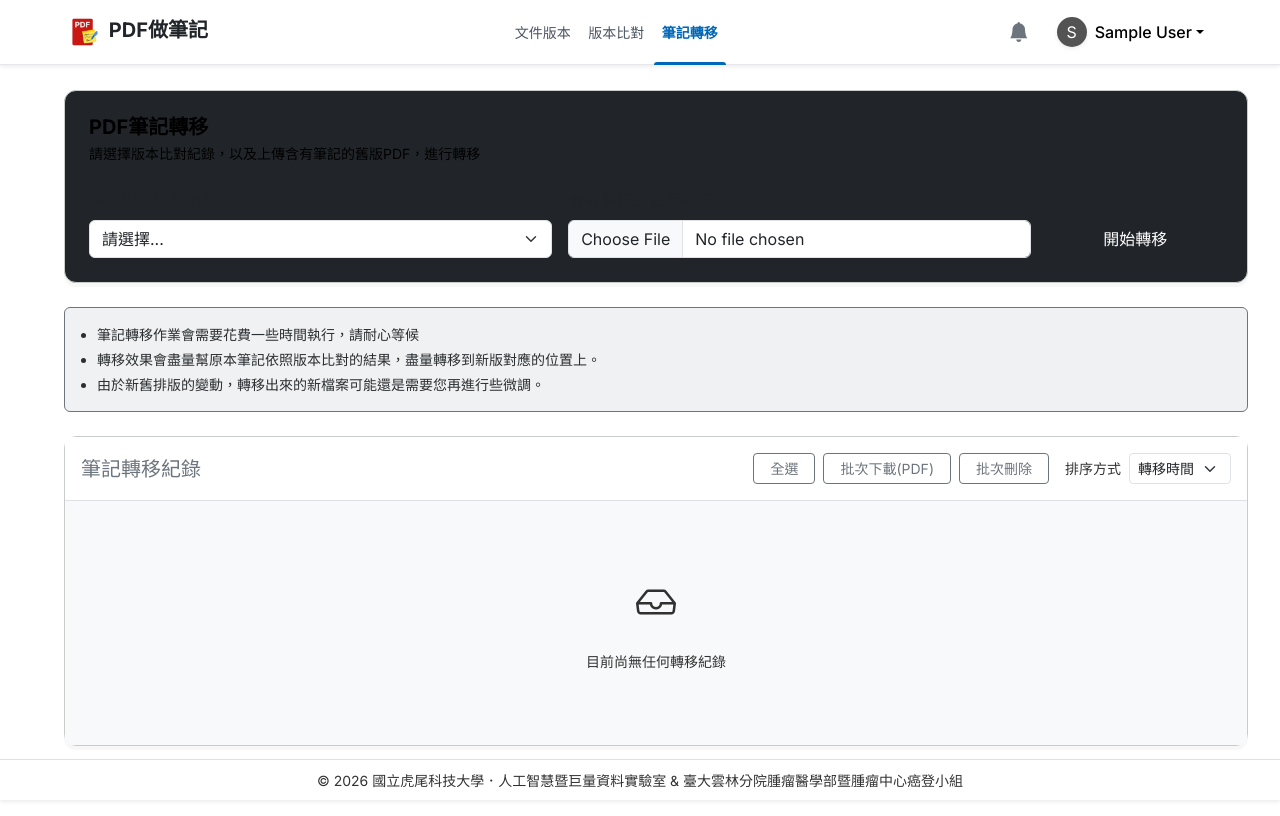
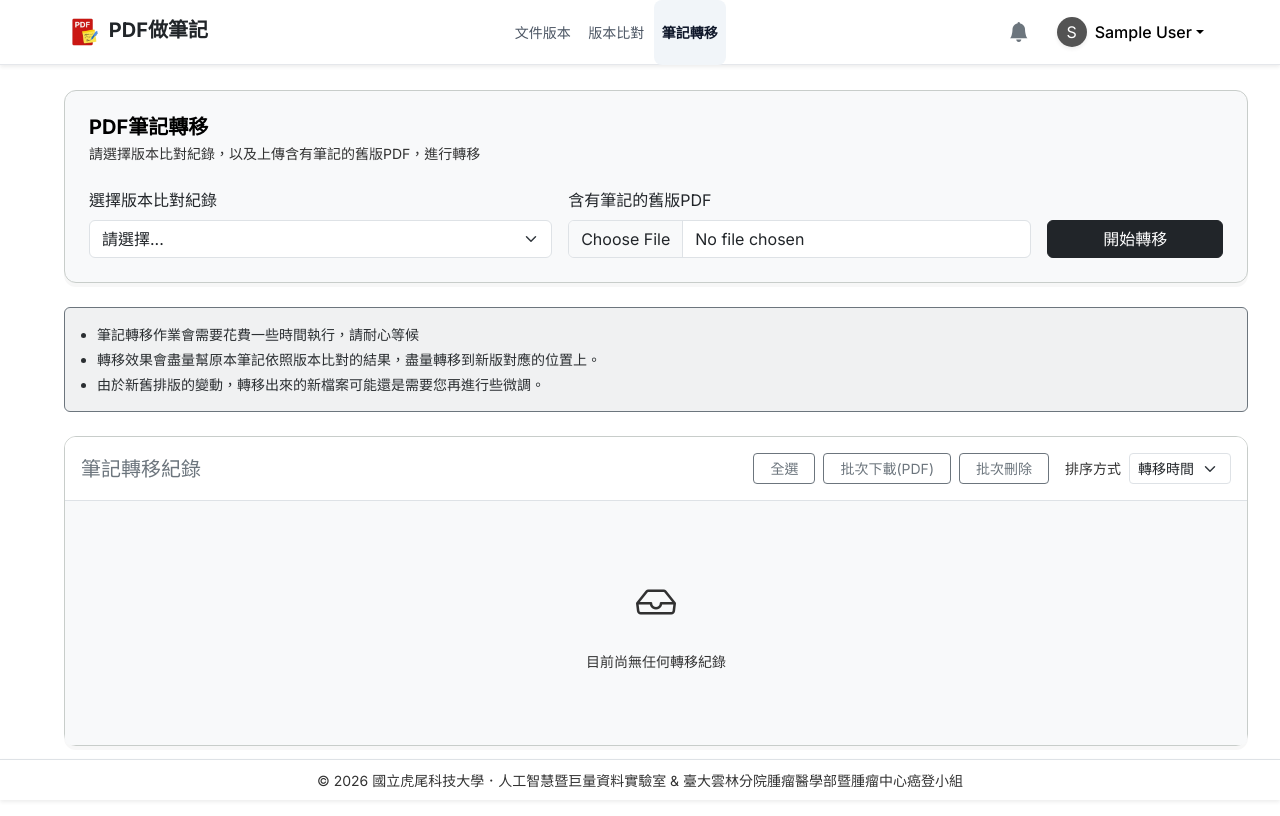
Before and after one commit to YuTzu2003/Notebook-Flask, a Flask app: page /notes in a window 1280 px wide. Run offline with Flask 3, Linux system fonts and the light colour scheme; the visitor is signed in with stand-in values (Sample User, id 1); data that the repository does not hold is empty; some libraries are stand-ins or nearby versions.

Commit message:
update system ui

```diff
--- a/app.py
+++ b/app.py
@@ -35,7 +35,7 @@ def create_app():
 
         error_code = str(uuid.uuid4()).split("-")[0]
         traceback_text = traceback.format_exc()
-        sql = "INSERT INTO ErrorLogs (ErrorCode, ErrorMessage, Traceback, CreatedAt) VALUES (?, ?, ?, GETDATE())"
+        sql = "INSERT INTO audit_logs (ErrorCode, ErrorMessage, Traceback, CreatedAt) VALUES (?, ?, ?, GETDATE())"
         execute_query(sql, (error_code, str(error), traceback_text))
         logging.error("Unhandled error %s\n%s", error_code, traceback_text)
 
--- a/modules/auth.py
+++ b/modules/auth.py
@@ -221,7 +221,7 @@ def error_log():
     conn = get_conn()
     cursor = conn.cursor()
 
-    sql = "SELECT TOP 100 LogID, ErrorCode, ErrorMessage, Traceback, CreatedAt FROM ErrorLogs ORDER BY CreatedAt DESC"
+    sql = "SELECT TOP 100 LogID, ErrorCode, ErrorMessage, Traceback, CreatedAt FROM audit_logs ORDER BY CreatedAt DESC"
 
     try:
         cursor.execute(sql)
--- a/static/css/index.css
+++ b/static/css/index.css
@@ -57,8 +57,8 @@ body { background: var(--home-ground) !important; color: var(--home-ink); font-f
 .records-list { display: grid; gap: var(--space-xs); }
 .record-card { display: flex; flex-direction: column; align-items: stretch; justify-content: space-between; gap: var(--space-md); padding: var(--space-sm) var(--space-md); }
 .record-card__document { display: flex; align-items: center; min-width: 0; gap: var(--space-sm); }
-.record-card__icon { display: grid; width: 2.5rem; height: 2.5rem; flex: 0 0 auto; place-items: center; background: var(--home-green-soft); border: 1px solid var(--home-green); border-radius: 0.5rem; color: var(--home-green); }
-.record-card h6 { overflow: hidden; margin: 0 0 0.25rem; color: var(--home-ink); font-size: 0.95rem; font-weight: 500; text-overflow: ellipsis; white-space: nowrap; line-height: 1.4; }
+.record-card__icon { display: grid; width: 3rem; height: 3rem; flex: 0 0 auto; place-items: center; background: var(--home-green-soft); border: 1px solid var(--home-green); border-radius: 0.5rem; color: var(--home-green); font-size: 1.25rem; }
+.record-card h6 { overflow: hidden; margin: 0 0 0.25rem; color: var(--home-ink); font-size: 0.95rem; font-weight: 600; text-overflow: ellipsis; white-space: nowrap; line-height: 1.4; }
 .record-card p { display: flex; flex-wrap: wrap; gap: var(--space-xs); margin: 0; color: var(--home-muted); font-size: 0.8rem; }
 .record-card p span { white-space: nowrap; }
 .record-card p i { color: var(--home-green); }
--- a/static/css/navbar.css
+++ b/static/css/navbar.css
@@ -68,36 +68,22 @@ body {
 }
 
 .navbar-nav .nav-link:hover {
-    color: #0067b8 !important;
-    background-color: rgba(0, 103, 184, 0.05);
-    border-radius: 8px 8px 0 0;
+    color: #0f172a !important;
+    background-color: #f8f9fa;
+    border-radius: 8px;
+    box-shadow: 0 4px 10px rgba(0, 0, 0, 0.08); /* 灰色陰影 */
+    z-index: 1;
 }
 
 .navbar-nav .nav-link.active {
-    color: #0067b8 !important;
-    font-weight: 600;
-    background-color: transparent;
+    color: #0f172a !important;
+    font-weight: 700;
+    background-color: #f1f5f9; /* 灰色背景停留 */
+    border-radius: 8px;
 }
 
 @media (min-width: 992px) {
-    .navbar-nav .nav-link::before {
-        content: "";
-        position: absolute;
-        bottom: 0;
-        left: 0;
-        right: 0;
-        height: 3px;
-        background-color: #0067b8;
-        border-radius: 3px 3px 0 0;
-        transform: scaleX(0);
-        transition: transform 0.3s ease, opacity 0.3s ease;
-        opacity: 0;
-    }
 
-    .navbar-nav .nav-link.active::before {
-        transform: scaleX(1);
-        opacity: 1;
-    }
 }
 
 @media (max-width: 991.98px) {
@@ -108,14 +94,7 @@ body {
         border-bottom: 1px solid #eee;
         box-shadow: 0 10px 15px -3px rgba(0,0,0,0.05);
     }
-    .navbar-nav .nav-link.active {
-        background-color: rgba(0, 103, 184, 0.08);
-        border-radius: 8px;
-        color: #0067b8 !important;
-    }
-    .navbar-nav .nav-link.active::before {
-        display: none;
-    }
+
 }
 
 /* 使用者下拉選單美化 */
@@ -174,9 +153,11 @@ body {
 }
 
 .card {
+    --bs-card-border-radius: 0.75rem;
+    --bs-card-inner-border-radius: calc(0.75rem - 1px);
     background-color: #fcfdfc;
     border: 1px solid #c8cdca !important;
-    border-radius: 0.75rem !important;
+    border-radius: var(--bs-card-border-radius) !important;
     box-shadow: 0 0.25rem 0 rgba(48, 54, 52, 0.04) !important;
 }
 
--- a/templates/base.html
+++ b/templates/base.html
@@ -14,10 +14,10 @@
 </head>
 <body>
 
-    <nav class="navbar navbar-expand-lg fixed-top shadow-sm {{ 'navbar-admin navbar-dark' if session.get('Position') == 'Admin' else 'navbar-light' }}">
+    <nav class="navbar navbar-expand-lg fixed-top shadow-sm navbar-light bg-white">
         <div class="container-fluid px-4 px-lg-5 mx-xl-3">
             <a class="navbar-brand d-flex align-items-center gap-2" href="/">
-                <h5 class="m-0 fw-bold {{ 'text-white' if session.get('Position') == 'Admin' else 'text-dark' }}">
+                <h5 class="m-0 fw-bold text-dark">
                     <img src="/static/logo.png" alt="logo" style="height: 40px;"> PDF做筆記
                 </h5>
             </a>
--- a/templates/docVersion.html
+++ b/templates/docVersion.html
@@ -7,10 +7,10 @@
 {% block content %}
     <div class="container-fluid px-4 px-lg-5 mx-xl-3" style="margin-top: 90px;">
         {% if session.Position == 'Admin' or session.Position == 'CTR'%}
-        <div class="card bg-dark text-white shadow-sm rounded-4 mb-4">
+        <div class="card bg-light shadow-sm rounded-3 mb-4">
             <div class="card-body p-4">
                 <h5 class="fw-bold mb-1">發布版本</h5>
-                <p class="text-white-50 small mb-4">請上傳癌登手冊版本更新PDF</p>
+                <p class="text-muted small mb-4">請上傳癌登手冊版本更新PDF</p>
 
                 <form method="POST" enctype="multipart/form-data">
                     <div class="row g-3 align-items-end">
--- a/templates/mapping.html
+++ b/templates/mapping.html
@@ -7,10 +7,10 @@
 {% block content %}
     <div class="container-fluid px-4 px-lg-5 mx-xl-3" style="margin-top: 90px;">
         {% if session.Position == 'Admin' or session.Position == 'CTR'%}
-        <div class="card bg-dark text-white shadow-sm rounded-4 mb-4">
+        <div class="card bg-light shadow-sm rounded-3 mb-4">
             <div class="card-body p-4">
                 <h5 class="fw-bold mb-1">版本比對設定</h5>
-                <p class="text-white-50 small mb-4">請選擇舊版與新版癌登手冊PDF進行頁碼比對</p>
+                <p class="text-muted small mb-4">請選擇舊版與新版癌登手冊PDF進行頁碼比對</p>
 
                 <form id="MappingForm" onsubmit="event.preventDefault(); runMapping();">
                     <div class="row g-3 align-items-end">
--- a/templates/notes.html
+++ b/templates/notes.html
@@ -6,10 +6,10 @@
 
 {% block content %}
     <div class="container-fluid px-4 px-lg-5 mx-xl-3" style="margin-top: 90px;">
-        <div class="card bg-dark text-white shadow-sm rounded-4 mb-4">
+        <div class="card bg-light shadow-sm rounded-3 mb-4">
             <div class="card-body p-4">
                 <h5 class="fw-bold mb-1">PDF筆記轉移</h5>
-                <p class="text-white-50 small mb-4">請選擇版本比對紀錄，以及上傳含有筆記的舊版PDF，進行轉移</p>
+                <p class="text-muted small mb-4">請選擇版本比對紀錄，以及上傳含有筆記的舊版PDF，進行轉移</p>
 
                 <form id="migrateForm" enctype="multipart/form-data">
                     <div class="row g-3 align-items-end">
```
Also changed, not shown: deploy/init_database.py (+4 -4 lines), templates/admin.html (+11 -6 lines), templates/error_log.html (+8 -3 lines), templates/index.html (+7 -8 lines), 系統專案使用.md (+2 -2 lines).
